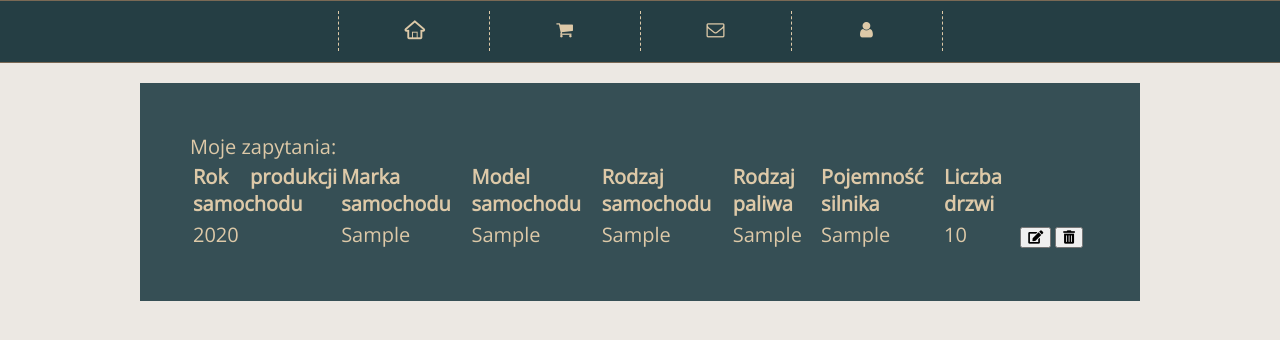
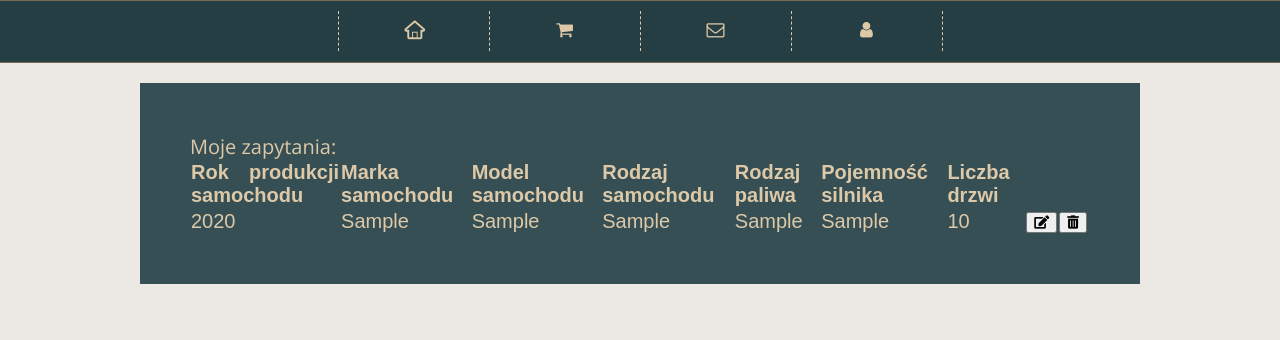
Before and after one commit to michallewaszow/agencja, a PHP site: page /panel.php in a window 1280 px wide. Shown: the part 108-448 px from the top of the page. Run offline with PHP 8.4, Linux system fonts and the light colour scheme; a user stored in the database is signed in; tables that the repository leaves empty hold one stand-in row (values such as "Sample post"); some libraries are stand-ins or nearby versions.

Commit message:
27.03 commit

```diff
--- a/guest.php
+++ b/guest.php
@@ -12,8 +12,7 @@
 	<meta charset="utf-8" />
 	<title>Internetowa multiagencja ubezpieczeniowa</title>
 	<meta name="description" content="Agencja zajmująca się sprzedażą ubezpieczeń" />
-	<meta name="keywords"
-		content="ubezpieczenia komunikacyjne, sprzedaż ubezpieczeń, OC, AC, internetowy kalkulator ubezpieczeń" />
+	<meta name="keywords" content="ubezpieczenia komunikacyjne, sprzedaż ubezpieczeń, OC, AC, internetowy kalkulator ubezpieczeń" />
 	<meta http-equiv="X-UA-Compatible" content="IE=edge, chrome=1" />
 	<link rel="stylesheet" href="style.css" type="text/css" />
 	<link rel="stylesheet" href="css/fontello.css" type="text/css" />
--- a/login.php
+++ b/login.php
@@ -59,13 +59,15 @@ if(isset($_SESSION['logged'])){
                     }
                 ?>
                 <form action="loginscript.php" method="post">
+                    <div id="loginForm">
                     <div class="loginLabel">Login</div>
                     <div class="loginInput"><input type="text" name="login"></div>
                     <br />
                     <div class="loginLabel">Hasło</div>
                     <div class="loginInput"><input type="password" name="password"></div>
                     <br />
-					<input type="submit" value="Zaloguj się">
+                    <input type="submit" value="Zaloguj się">
+                    </div>
 				</form>
 				<form action="registration.php">
 					<input type="submit" value="Utwórz konto">
--- a/panel.php
+++ b/panel.php
@@ -53,12 +53,9 @@ if (!isset($_SESSION['logged'])) {
             <div style="clear: both;"></div>
         </div>
         <div class="content">
-            <?if(isset($message)){
-                echo $message;
-                } ?>
             <div class="text">
                 Moje zapytania:
-                <table id="requesttable" class="table table-bordered table-striped">
+                <table style="font-family: arial, sans-serif; border-collapse: collapse; width: 100%;">
                     <tr>
                         <th>Rok produkcji samochodu</th>
                         <th>Marka samochodu</th>
```
